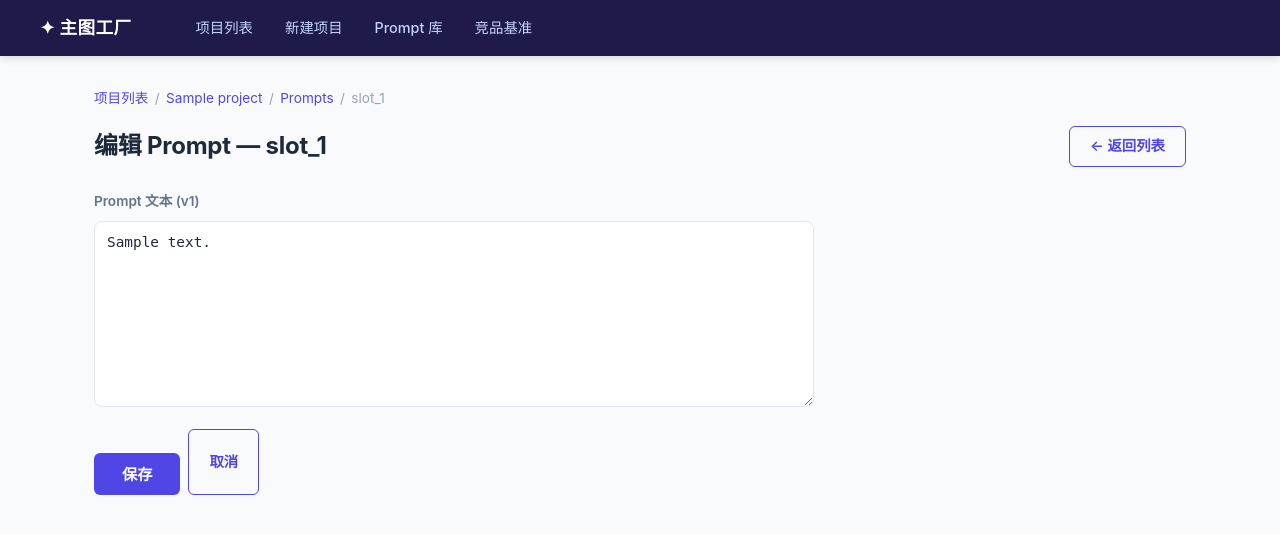
After one commit to g-186442733/auto-image-pipeline, a Flask app: page /project/1/prompts/slot_1 in a window 1280 px wide. The commit adds this page. Shown: the top 534 px of the page. Run offline with Flask 3, Linux system fonts and the light colour scheme; tables that the repository leaves empty hold one stand-in row (values such as "Sample post").

Commit message:
feat(web): add prompt editor UI

```diff
--- a/pipeline/layers/prompt_manager.py
+++ b/pipeline/layers/prompt_manager.py
@@ -15,10 +15,46 @@ logger = setup_logger("aip.prompt_manager")
 __all__ = [
     "create_prompt_asset",
     "update_prompt_asset",
+    "update_prompt_text",
     "get_prompt_asset",
     "list_prompt_assets",
     "seed_default_templates",
 ]
+
+
+def _slot_name_to_index(slot_name: str) -> int | None:
+    if not slot_name.startswith("slot_"):
+        return None
+    try:
+        idx = int(slot_name[5:])
+    except ValueError:
+        return None
+    return idx if 1 <= idx <= 8 else None
+
+
+def update_prompt_text(session, project_id: int, slot_name: str, new_text: str) -> bool:
+    slot_index = _slot_name_to_index(slot_name)
+    if slot_index is None:
+        return False
+
+    asset = (
+        session.query(PromptAsset)
+        .filter_by(project_id=project_id, slot_index=slot_index)
+        .first()
+    )
+    if asset is None:
+        return False
+
+    asset.prompt_text = new_text
+    asset.version = (asset.version or 1) + 1
+    session.commit()
+    logger.info(
+        "update_prompt_text project=%s slot=%s new_version=%s",
+        project_id,
+        slot_name,
+        asset.version,
+    )
+    return True
 
 
 def create_prompt_asset(
--- a/pipeline/web/app.py
+++ b/pipeline/web/app.py
@@ -632,4 +632,66 @@ def create_app():
 
         return render_template("revision_guide.html", table=REVISION_TABLE)
 
+    @app.route("/project/<int:project_id>/prompts")
+    def prompt_list(project_id):
+        from pipeline.models.prompt_asset import PromptAsset
+
+        db = get_session()
+        try:
+            project = db.get(Project, project_id)
+            if project is None:
+                return "Project not found", 404
+            assets = (
+                db.query(PromptAsset)
+                .filter_by(project_id=project_id)
+                .order_by(PromptAsset.slot_index)
+                .all()
+            )
+            return render_template("prompt_list.html", project=project, assets=assets)
+        finally:
+            db.close()
+
+    @app.route(
+        "/project/<int:project_id>/prompts/<slot_name>",
+        methods=["GET", "POST"],
+    )
+    def prompt_editor(project_id, slot_name):
+        from pipeline.models.prompt_asset import PromptAsset
+        from pipeline.layers.prompt_manager import (
+            update_prompt_text,
+            _slot_name_to_index,
+        )
+
+        db = get_session()
+        try:
+            project = db.get(Project, project_id)
+            if project is None:
+                return "Project not found", 404
+
+            slot_index = _slot_name_to_index(slot_name)
+            if slot_index is None:
+                return "Invalid slot name", 404
+
+            asset = (
+                db.query(PromptAsset)
+                .filter_by(project_id=project_id, slot_index=slot_index)
+                .first()
+            )
+            if asset is None:
+                return "Prompt asset not found", 404
+
+            if request.method == "POST":
+                new_text = request.form.get("prompt_text", "")
+                update_prompt_text(db, project_id, slot_name, new_text)
+                return redirect(url_for("prompt_list", project_id=project_id))
+
+            return render_template(
+                "prompt_editor.html",
+                project=project,
+                asset=asset,
+                slot_name=slot_name,
+            )
+        finally:
+            db.close()
+
     return app
--- a/pipeline/web/static/style.css
+++ b/pipeline/web/static/style.css
@@ -1221,3 +1221,50 @@ button[type="submit"]:active {
   gap: 0.5rem;
   align-items: center;
 }
+
+/* --- Prompt Editor (Task 13) --- */
+.prompt-list-table {
+  width: 100%;
+  border-collapse: collapse;
+  margin: 1.5rem 0;
+}
+.prompt-list-table th,
+.prompt-list-table td {
+  padding: 0.75rem 1rem;
+  border-bottom: 1px solid var(--color-border, #e0e0e0);
+  text-align: left;
+}
+.prompt-list-table th {
+  font-weight: 600;
+  font-size: 0.9rem;
+  color: var(--color-text-muted, #666);
+}
+.prompt-preview {
+  font-family: monospace;
+  font-size: 0.85rem;
+  color: var(--color-text, #333);
+}
+.prompt-edit-form {
+  max-width: 720px;
+  margin: 1.5rem 0;
+}
+.prompt-edit-form label {
+  display: block;
+  font-weight: 600;
+  margin-bottom: 0.5rem;
+}
+.prompt-textarea {
+  width: 100%;
+  padding: 0.75rem;
+  border: 1px solid var(--color-border, #d0d0d0);
+  border-radius: 8px;
+  font-family: monospace;
+  font-size: 0.9rem;
+  resize: vertical;
+  box-sizing: border-box;
+}
+.prompt-edit-actions {
+  margin-top: 1rem;
+  display: flex;
+  gap: 0.5rem;
+}
--- /dev/null
+++ b/pipeline/web/templates/prompt_editor.html
@@ -0,0 +1,47 @@
+{% extends "base.html" %} {% block title %}编辑 Prompt {{ slot_name }} — {{
+project.name }}{% endblock %} {% block content %}
+<div class="breadcrumb">
+  <a href="{{ url_for('index') }}">项目列表</a>
+  <span class="sep">/</span>
+  <a href="{{ url_for('project_detail', project_id=project.id) }}"
+    >{{ project.name }}</a
+  >
+  <span class="sep">/</span>
+  <a href="{{ url_for('prompt_list', project_id=project.id) }}">Prompts</a>
+  <span class="sep">/</span>
+  <span>{{ slot_name }}</span>
+</div>
+
+<div class="page-header">
+  <h1>编辑 Prompt — {{ slot_name }}</h1>
+  <a
+    href="{{ url_for('prompt_list', project_id=project.id) }}"
+    class="btn btn-outline"
+    >← 返回列表</a
+  >
+</div>
+
+<form
+  method="POST"
+  action="{{ url_for('prompt_editor', project_id=project.id, slot_name=slot_name) }}"
+  class="prompt-edit-form"
+>
+  <label for="prompt_text">Prompt 文本 (v{{ asset.version }})</label>
+  <textarea
+    id="prompt_text"
+    name="prompt_text"
+    rows="10"
+    class="prompt-textarea"
+  >
+{{ asset.prompt_text }}</textarea
+  >
+  <div class="prompt-edit-actions">
+    <button type="submit" class="btn btn-primary">保存</button>
+    <a
+      href="{{ url_for('prompt_list', project_id=project.id) }}"
+      class="btn btn-outline"
+      >取消</a
+    >
+  </div>
+</form>
+{% endblock %}
```
Also changed, not shown: pipeline/web/templates/prompt_list.html (added, +51 -0 lines), tests/test_prompt_editor.py (added, +155 -0 lines).
